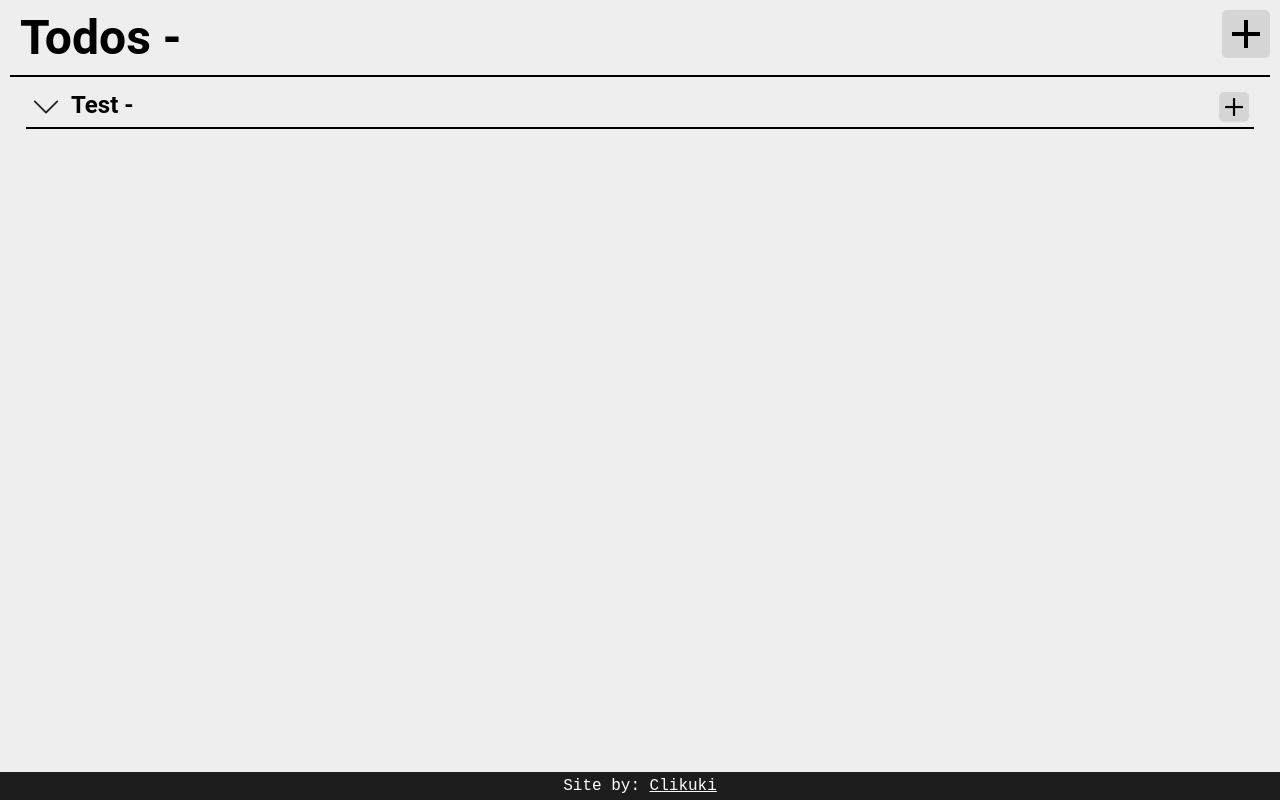
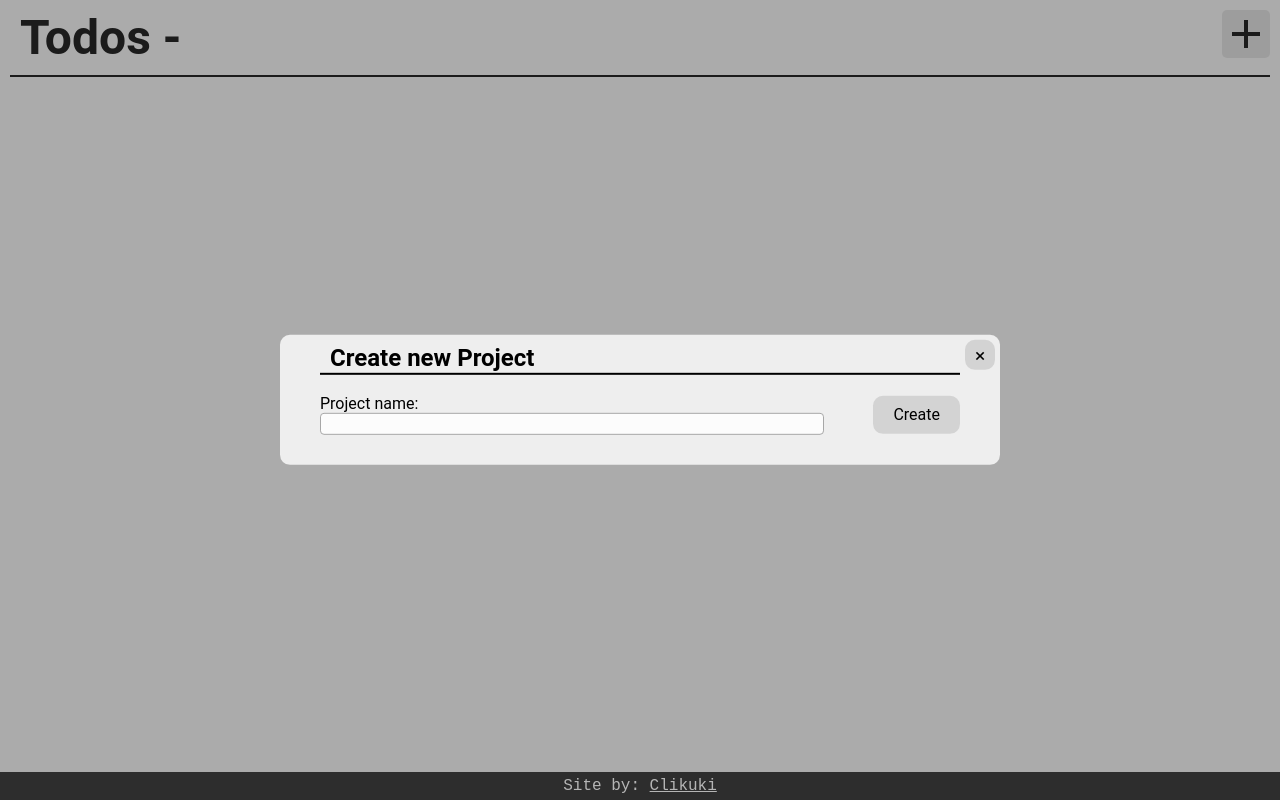
Before and after one commit to clikuki/To-Do, a website built with webpack: page src/template.html in a window 1280 px wide. Both pictures are taken after a click on the picture 1246 px from the left and 34 px from the top of the page. Built offline with nearby package versions, Linux system fonts and the light colour scheme.

Commit message:
Added simple project name input

```diff
--- a/src/components/inputWrapper.js
+++ b/src/components/inputWrapper.js
@@ -6,13 +6,14 @@ import getUniqueKey from "../modules/getUniqueKey";
  * @param {HTMLElement} inputElem
  * @returns An input element wrapped with a div with a <label> element
  */
-const inputWrapper = (labelText, valueGetterKey, inputElem) =>
+const inputWrapper = (labelText, valueGetterKey, inputElem, containerProps = {}) =>
 {
 	const id = inputElem.id || getUniqueKey();
 	inputElem.id = id;
 
 	const mainComponent = component('div', {
 		props: {
+			...containerProps,
 			class: [
 				'inputContainer'
 			],
--- a/src/components/projectComponent.js
+++ b/src/components/projectComponent.js
@@ -16,7 +16,7 @@ const headerComponent = (() =>
 
 	const addTodos = (() =>
 	{
-		const addProject = (projectElem, todosContainer, todoInfo) =>
+		const addTodo = (projectElem, todosContainer, todoInfo) =>
 		{
 			// Todo: add checks before adding todo item
 			console.log(todoInfo.dueDate);
@@ -33,6 +33,7 @@ const headerComponent = (() =>
 				props: {
 					class: [
 						'heading',
+						'noSideMargin',
 					],
 				},
 				children: [
@@ -92,8 +93,8 @@ const headerComponent = (() =>
 
 			const submitBtn = component('button', {
 				props: {
-					id: 'submitBtn',
-					onclick: () => addProject(projectElem, todosContainer, {
+					id: 'todoSubmitBtn',
+					onclick: () => addTodo(projectElem, todosContainer, {
 						title: titleInput.val(),
 						description: descInput.val(),
 						dueDate: dateInput.val(),
@@ -156,13 +157,6 @@ const headerComponent = (() =>
 			modal.show(getNodes(projectElem, todosContainer));
 		}
 	})()
-
-	const testInfo = {
-		title: 'test title',
-		description: 'A descriptive description',
-		dueDate: '08/07/21',
-		priority: 1,
-	};
 
 	return (name, projectElem, todosContainer) =>
 	{
--- a/src/index.js
+++ b/src/index.js
@@ -2,39 +2,66 @@ import projects from './modules/projects';
 import projectComponent from './components/projectComponent';
 import component from './modules/component';
 import modal from './modules/modal';
-import getUniqueKey from './modules/getUniqueKey';
+import inputWrapper from './components/inputWrapper';
 import './normalize.css';
 import './style.css';
 
-const testInfo1 = {
-	title: 'test title',
-	description: 'A descriptive description',
-	dueDate: '08/07/21',
-	priority: 1,
-};
-
 const projectContainer = document.querySelector('#projectContainer');
 
-const getNodes = () => [
-	component('h2', {
+const addProject = (name) =>
+{
+	modal.hide();
+	const projectElem = projectComponent(name);
+	projectContainer.append(projectElem);
+}
+
+const getNodes = () =>
+{
+	const nameInput = inputWrapper('Project name', 'value', component('input', {
 		props: {
-			class: [
-				'heading',
-			],
+			type: 'text',
+		}
+	}), {
+		id: 'projectNameInput',
+	})
+
+	const submitBtn = component('button', {
+		props: {
+			id: 'projectSubmitBtn',
+			onclick: () => addProject(nameInput.val()),
 		},
 		children: [
-			'Create new Project'
+			'Create'
 		]
-	}),
+	})
 
-]
+	return [
+		component('h2', {
+			props: {
+				class: [
+					'heading',
+					'noSideMargin',
+				],
+			},
+			children: [
+				'Create new Project'
+			]
+		}),
+		component('div', {
+			props: {
+				class: [
+					'centerDiv'
+				]
+			},
+			children: [
+				nameInput.elem,
+				submitBtn,
+			]
+		}),
+	]
+}
 
-const addProject = document.querySelector('#addProject');
-addProject.addEventListener('click', () =>
-{
-	// modal.show(getNodes())
-	const projectElem1 = projectComponent('Test');
-	projectContainer.append(projectElem1);
-})
+const addProjectBtn = document.querySelector('#addProject');
+addProjectBtn.addEventListener('click', () => modal.show(getNodes()))
 
 // projectElem1.querySelector('.todos').append(todoComponent( testInfo1 ))
--- a/src/modules/modal.js
+++ b/src/modules/modal.js
@@ -41,7 +41,11 @@ const modal = (() =>
 		modalState('remove');
 	}
 
-	const modalContent = component('div');
+	const modalContent = component('div', {
+		props: {
+			id: 'modalContent',
+		}
+	});
 
 	const modalCloseBtn = component('button', {
 		props: {
--- a/src/style.css
+++ b/src/style.css
@@ -78,7 +78,6 @@ footer
 	left: 50%;
 	transform: translate(-50%, -50%);
 	min-width: 50%;
-	min-height: 40%;
 	background-color: var(--main-bg-color);
 	padding: 0 40px 20px 40px;
 	border-radius: 10px;
@@ -274,13 +273,23 @@ footer
 	position: relative;
 }
 
-#submitBtn
+#projectSubmitBtn,
+#todoSubmitBtn
 {
 	padding: 10px 20px;
+}
+
+#todoSubmitBtn
+	{
 	position: absolute;
 	bottom: 0;
 	left: 50%;
 	transform: translate(-50%, -50%);
+}
+
+#projectNameInput
+{
+	flex-grow: 1;
 }
 
 /* || Utilities */
@@ -332,6 +341,12 @@ footer
 	box-shadow: 0 0 0 .2rem #007bff40;
 }
 
+.noSideMargin
+{
+	margin-left: 0;
+	margin-right: 0;
+}
+
 /* || Simple recurring elem styling */
 
 img
```
